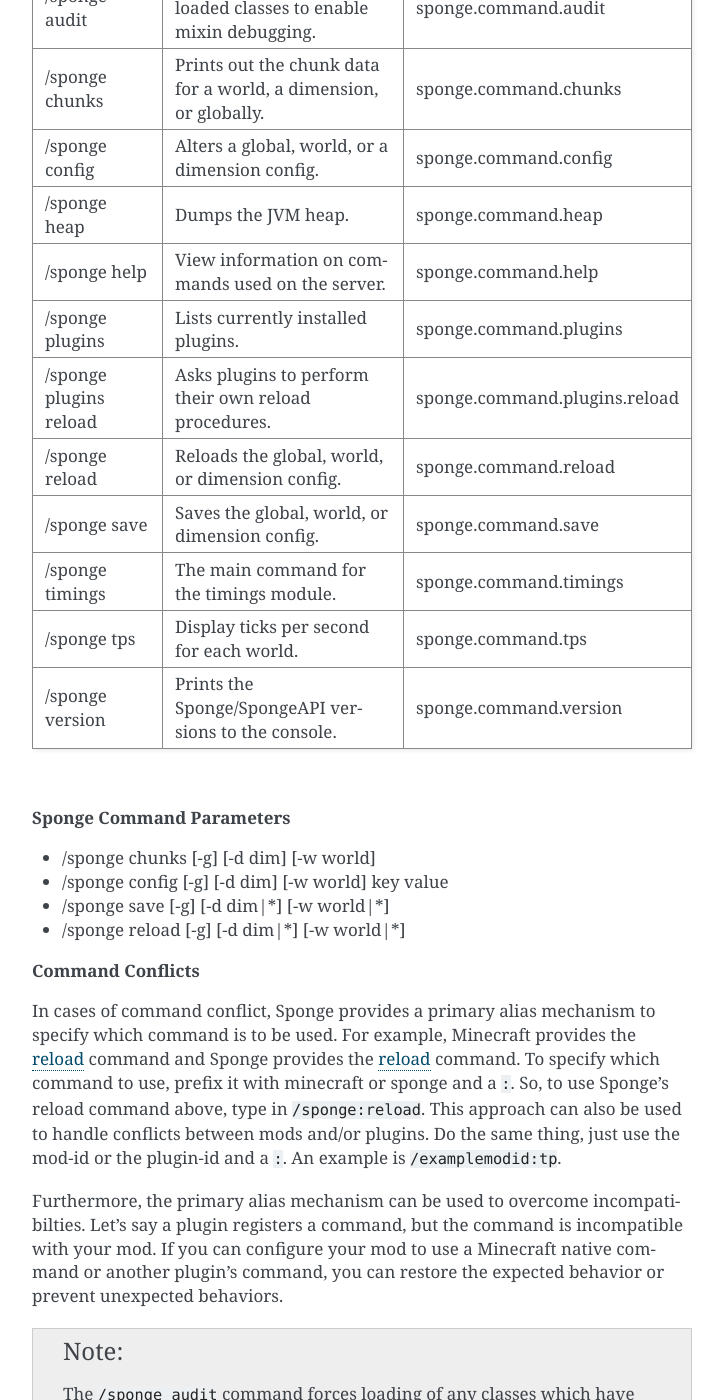
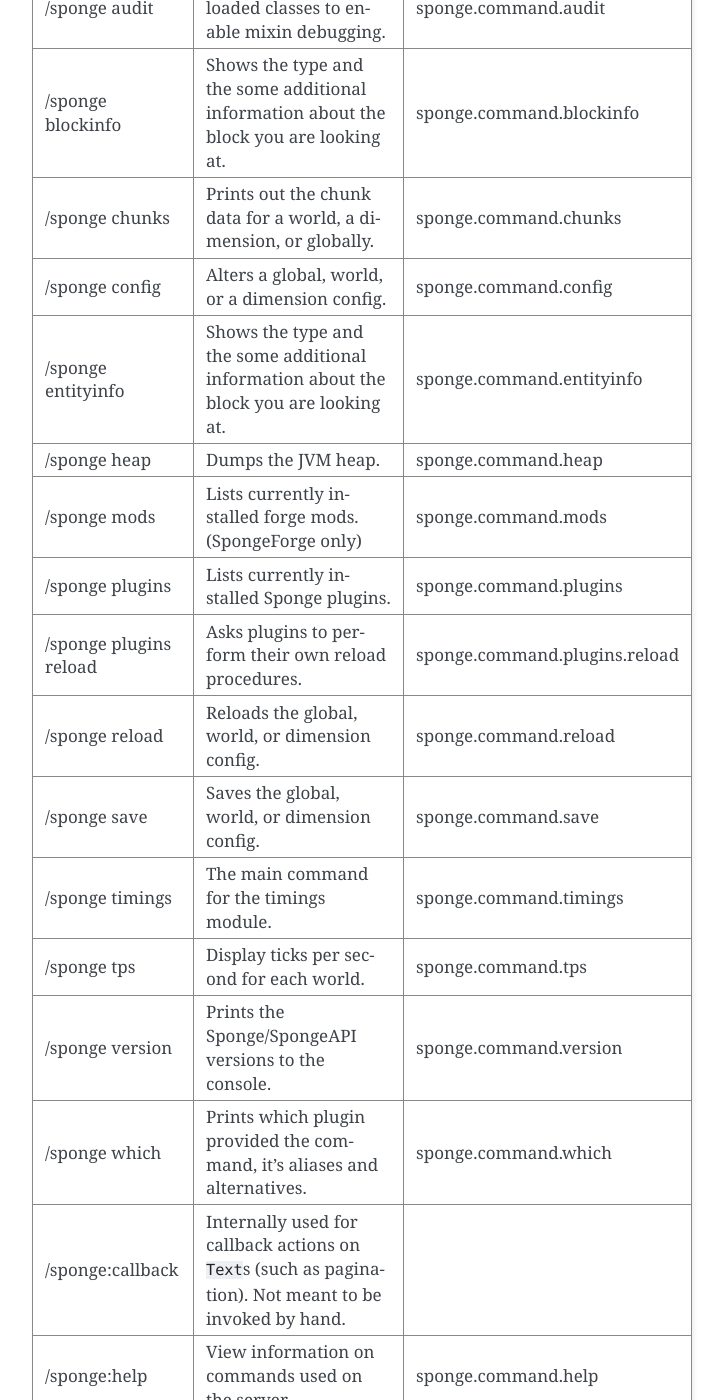
Before and after one commit to SpongePowered/SpongeDocs, a Sphinx documentation site: the page built from source/server/spongineer/commands.rst, in a window 1280 px wide and 1400 px high, scrolled down 815 px. Shown: the whole window, without its empty margins (388-1112 px from the left). Built offline with Sphinx 7.4.7, drawn with Linux system fonts in a browser that asks for light colours; pages that are not in the unit, such as notebooks, are missing from menus; some of the changed text lies outside the part shown.

Commit message:
Document missing commands and permissions. Fixes #618. Fixes #722

```diff
--- a/source/server/spongineer/commands.rst
+++ b/source/server/spongineer/commands.rst
@@ -26,30 +26,43 @@
 The following commands are available to players with operator status (or the correct permission node) on servers powered
 by Sponge.
 
-======================  ========================================  =============================
-Command                 Description                               Permission
-======================  ========================================  =============================
-/sponge audit           Forces loading of unloaded classes to     sponge.command.audit
+======================  =========================================  =============================
+Command                 Description                                Permission
+======================  =========================================  =============================
+/sponge audit           Forces loading of unloaded classes to      sponge.command.audit
                         enable mixin debugging.
-/sponge chunks          Prints out the chunk data for a world, a  sponge.command.chunks
+/sponge blockinfo       Shows the type and the some additional     sponge.command.blockinfo
+                        information about the block you are
+                        looking at.
+/sponge chunks          Prints out the chunk data for a world, a   sponge.command.chunks
                         dimension, or globally.
-/sponge config          Alters a global, world, or a dimension    sponge.command.config
+/sponge config          Alters a global, world, or a dimension     sponge.command.config
                         config.
-/sponge heap            Dumps the JVM heap.                       sponge.command.heap
-/sponge help            View information on commands used on the  sponge.command.help
+/sponge entityinfo      Shows the type and the some additional     sponge.command.entityinfo
+                        information about the block you are
+                        looking at.
+/sponge heap            Dumps the JVM heap.                        sponge.command.heap
+/sponge mods            Lists currently installed forge mods.      sponge.command.mods
+                        (SpongeForge only)
+/sponge plugins         Lists currently installed Sponge plugins.  sponge.command.plugins
+/sponge plugins reload  Asks plugins to perform their own reload   sponge.command.plugins.reload
+                        procedures.
+/sponge reload          Reloads the global, world, or dimension    sponge.command.reload
+                        config.
+/sponge save            Saves the global, world, or dimension      sponge.command.save
+                        config.
+/sponge timings         The main command for the timings module.   sponge.command.timings
+/sponge tps             Display ticks per second for each world.   sponge.command.tps
+/sponge version         Prints the Sponge/SpongeAPI versions to    sponge.command.version
+                        the console.
+/sponge which           Prints which plugin provided the command,  sponge.command.which
+                        it's aliases and alternatives.
+/sponge:callback        Internally used for callback actions on
+                        ``Text``\s (such as pagination). Not
+                        meant to be invoked by hand.
+/sponge:help            View information on commands used on the   sponge.command.help
                         server.
-/sponge plugins         Lists currently installed plugins.        sponge.command.plugins
-/sponge plugins reload  Asks plugins to perform their own reload  sponge.command.plugins.reload
-                        procedures.
-/sponge reload          Reloads the global, world, or dimension   sponge.command.reload
-                        config.
-/sponge save            Saves the global, world, or dimension     sponge.command.save
-                        config.
-/sponge timings         The main command for the timings module.  sponge.command.timings
-/sponge tps             Display ticks per second for each world.  sponge.command.tps
-/sponge version         Prints the Sponge/SpongeAPI versions to   sponge.command.version
-                        the console.
-======================  ========================================  =============================
+======================  =========================================  =============================
 
 |
 
@@ -96,6 +109,11 @@
     c. ``/sponge config -w DIM1 logging.chunk-load true``
 
     This would alter the config of world named DIM1.
+
+Sponge provides two permissions for debugging purposes:
+
+* Allow using Sponge's block tracking message channel: ``sponge.debug.block-tracking``
+* Allow hovering of command execution errors to get the stacktrace: ``sponge.debug.hover-stacktrace``
 
 Timings
 ~~~~~~~
@@ -187,10 +205,10 @@
 
 |
 
-Sponge also creates a spawn-protection bypass permission, a force-gamemode bypass permission, and two permissions for
-controlling the ability to edit commandblocks. Note that these permissions use the actual *name* of the commandblock,
-which is normally ``@`` by default.
+Sponge also creates permissions for some Minecraft features for better permission management.
+Note that these permissions use the actual *name* of the commandblock, which is normally ``@`` by default.
 
+* Allow player to use the entity-selector in commands: ``minecraft.selector``
 * Allow player to bypass spawn-protection in all worlds: ``minecraft.spawn-protection.override``
 * Allow player to bypass force-gamemode in all worlds: ``minecraft.force-gamemode.override``
 * Allow editing an ordinary commandblock of the given name: ``minecraft.commandblock.edit.block.<name>``
```
